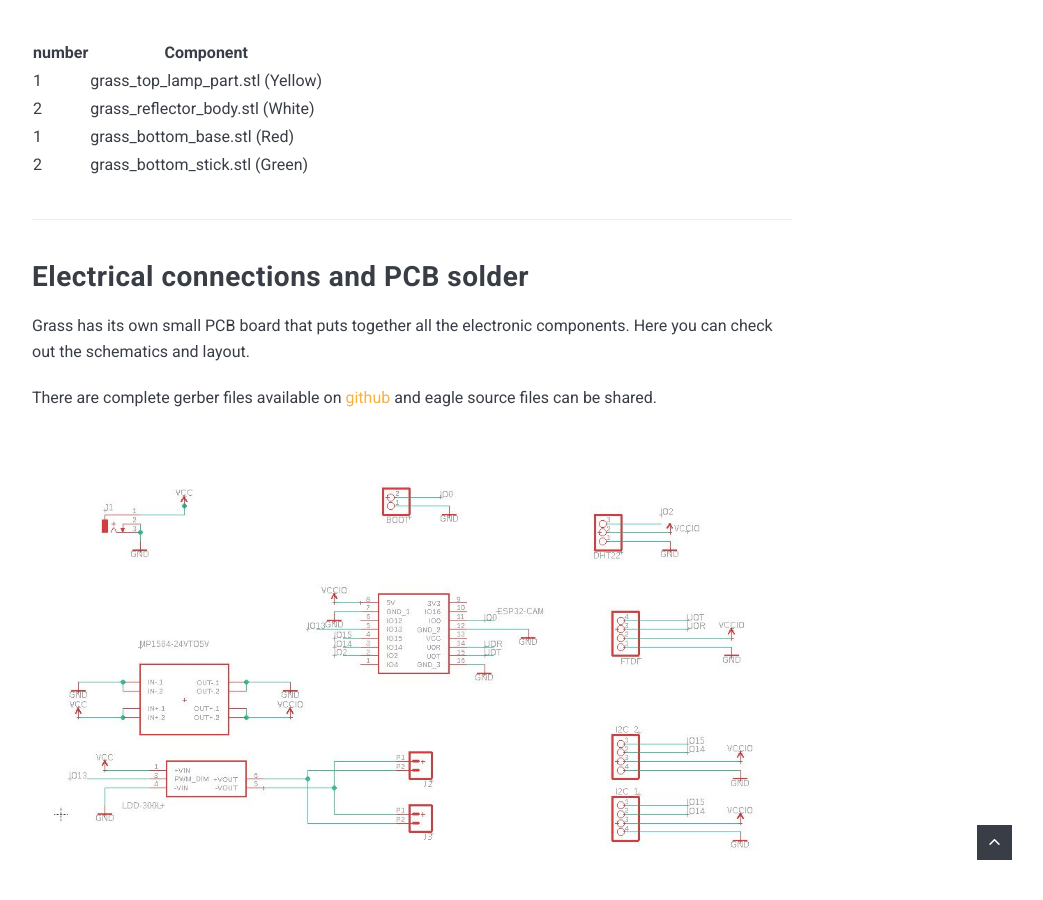
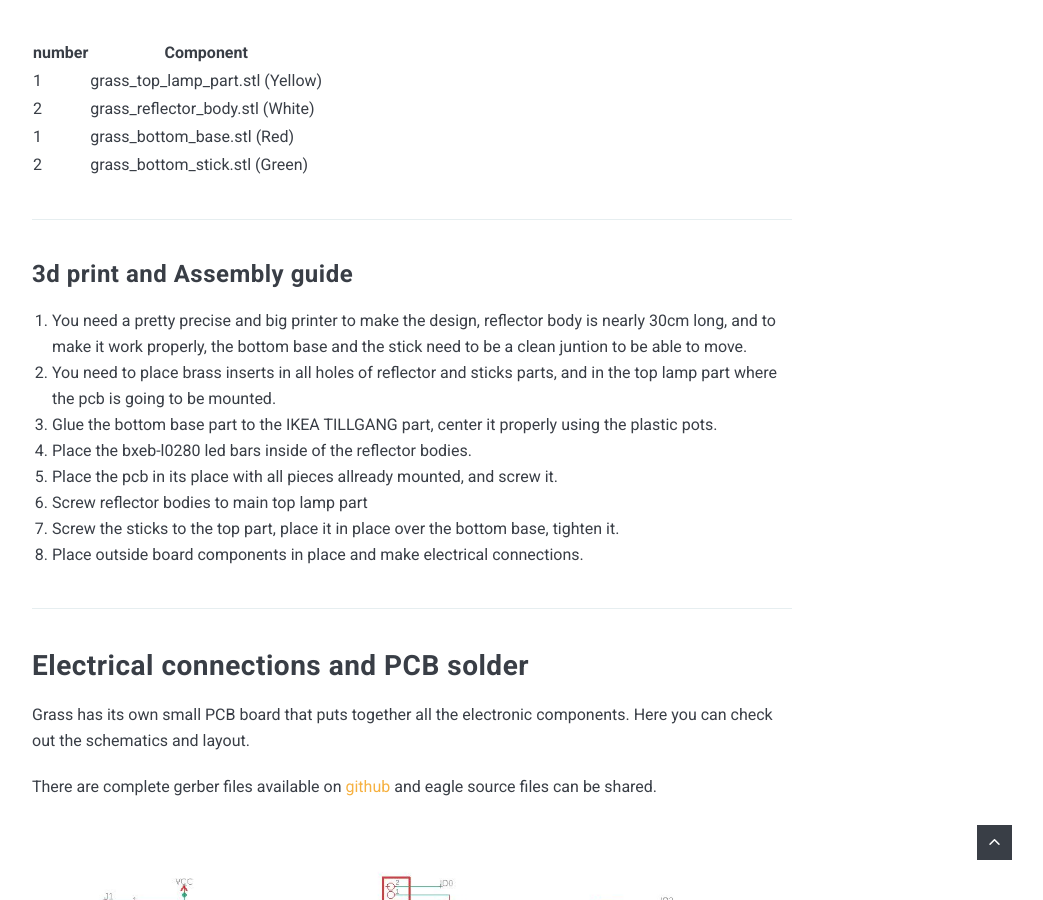
Before and after one commit to nkmakes/nkmakes.github.io, a Jekyll site: the page built from _projects/grow-assistant.md, in a window 1280 px wide and 900 px high, scrolled down 4600 px. Shown: the whole window, without its empty margins (228-1271 px from the left). Built offline with Jekyll 4.4.1, drawn with Linux system fonts in a browser that asks for light colours; nearby versions of some CDN libraries; comment, search, counter and statistics services are not loaded.

Commit message:
Update grow-assistant.md

```diff
--- a/_projects/grow-assistant.md
+++ b/_projects/grow-assistant.md
@@ -99,7 +99,18 @@ So i decided to create a tabletop planter which could give enough light to my pl
 | 1      | grass_bottom_base.stl (Red)      |
 | 2      | grass_bottom_stick.stl (Green)   |
 
+---
 
+### 3d print and Assembly guide
+
+1. You need a pretty precise and big printer to make the design, reflector body is nearly 30cm long, and to make it work properly, the bottom base and the stick need to be a clean juntion to be able to move.
+2. You need to place brass inserts in all holes of reflector and sticks parts, and in the top lamp part where the pcb is going to be mounted.
+3. Glue the bottom base part to the IKEA TILLGANG part, center it properly using the plastic pots.
+4. Place the bxeb-l0280 led bars inside of the reflector bodies.
+5. Place the pcb in its place with all pieces allready mounted, and screw it.
+6. Screw reflector bodies to main top lamp part
+7. Screw the sticks to the top part, place it in place over the bottom base, tighten it.
+8. Place outside board components in place and make electrical connections.
 
 
 
```
